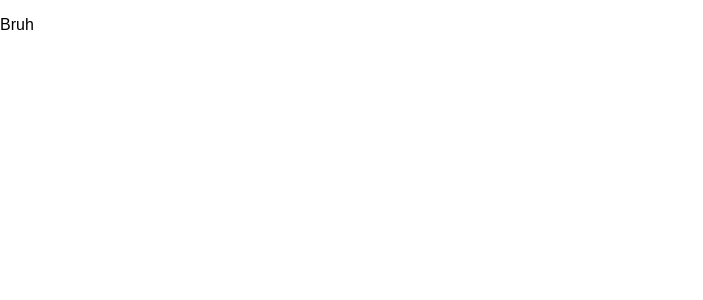
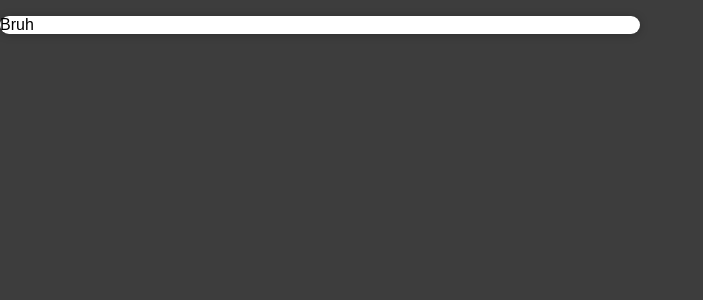
Before and after one commit to jaggerabney/ReactJS-Udemy-Course, a React (Create React App) app: page / in a window 1280 px wide. Shown: the top 300 px of the page, without its empty margins (0-703 px from the left). Built offline with nearby package versions, Linux system fonts and the light colour scheme.

Commit message:
modified styling for App, Card

```diff
--- a/src/components/UI/Card.css
+++ b/src/components/UI/Card.css
@@ -1,4 +1,6 @@
 .card {
+  width: 50%;
+  background-color: white;
   border-radius: 12px;
   box-shadow: 0 1px 8px rgba(0, 0, 0, 0.25);
 }
--- a/src/components/UI/Card.js
+++ b/src/components/UI/Card.js
@@ -1,3 +1,5 @@
+import "./Card.css";
+
 function Card(props) {
   const classes = "card " + props.className;
   return <div className={classes}>{props.children}</div>
--- a/src/index.css
+++ b/src/index.css
@@ -8,4 +8,5 @@ html {
 
 body {
   margin: 0;
+  background-color: #3d3d3d;
 }
```
